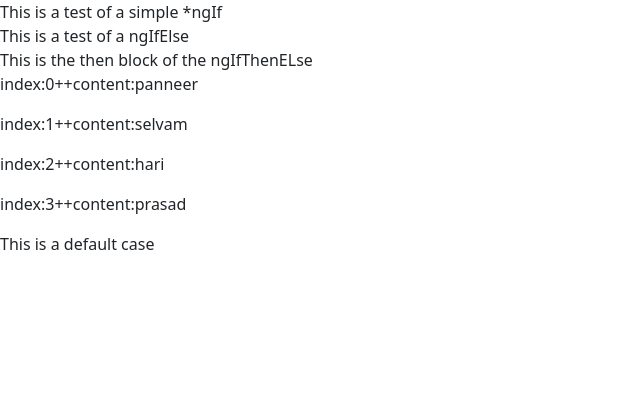
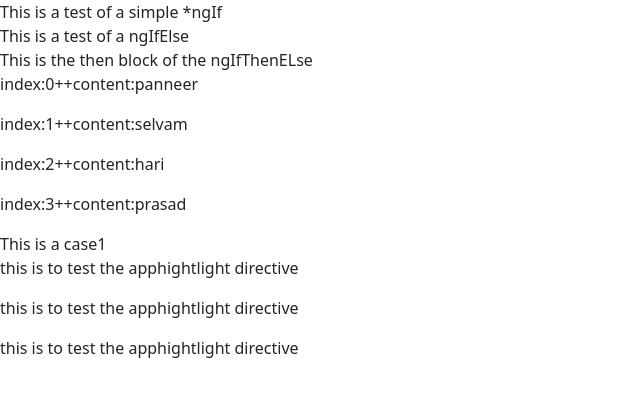
Before and after one commit to panneerssalti/angular-learn-nost, an Angular app: page / in a window 1280 px wide. Shown: the top 396 px of the page, without its empty margins (0-640 px from the left). Built offline with nearby package versions, Linux system fonts and the light colour scheme.

Commit message:
directive and appHighlight

```diff
--- a/src/app/app.module.ts
+++ b/src/app/app.module.ts
@@ -22,6 +22,7 @@ import { TemplateExperimentComponent } from './templates/template-experiment/tem
 import { PipesComponent } from './pipes/pipes.component';
 import { ConcatenatePipe } from './pipes/concatenate.pipe';
 import { DirectiveCheckComponent } from './directive-check/directive-check.component';
+import { AppHighlightDirective } from './directive-check/app-hightlightdirective';
 
 @NgModule({
   declarations: [
@@ -44,7 +45,8 @@ import { DirectiveCheckComponent } from './directive-check/directive-check.compo
     TemplateExperimentComponent,
     PipesComponent,
     ConcatenatePipe,
-    DirectiveCheckComponent
+    DirectiveCheckComponent,
+    AppHighlightDirective
   ],
   imports: [
     BrowserModule,
--- /dev/null
+++ b/src/app/directive-check/app-hightlightdirective.ts
@@ -0,0 +1,22 @@
+import { Directive, ElementRef, Input, HostListener } from '@angular/core';
+
+@Directive({
+  selector: '[appHighlight]'
+})
+export class AppHighlightDirective {
+
+  constructor(private el:ElementRef) { }
+  @Input({
+    required:false
+  }) appHighlight = '';
+  @Input() defaultColor = '';
+
+  @HostListener('mouseenter') onMouseEnter():void{
+      this.highlight(this.appHighlight||this.defaultColor||'red');
+  }
+
+  highlight(color:string):void{
+    this.el.nativeElement.style.backgroundColor = color;
+  }
+
+}
--- a/src/app/directive-check/directive-check.component.html
+++ b/src/app/directive-check/directive-check.component.html
@@ -20,5 +20,9 @@
 <div [ngSwitch]="switchString">
     <div *ngSwitchCase="'case1'">This is a case1</div>
     <div *ngSwitchCase="'case2'">This is a case2</div>
-    <div *ngSwitchDefault>This is a default case</div>
+    <div *ngSwitchDefault>This is a case1</div>
 </div>
+
+<p [appHighlight]="highlightColor">this is to test the apphightlight directive</p>
+<p appHighlight>this is to test the apphightlight directive</p>
+<p appHighlight defaultColor="green">this is to test the apphightlight directive</p>
--- a/src/app/directive-check/directive-check.component.ts
+++ b/src/app/directive-check/directive-check.component.ts
@@ -9,4 +9,6 @@ export class DirectiveCheckComponent {
   booleanValue:boolean = true;
   stringArray:Array<string> = ['panneer','selvam','hari','prasad'];
   switchString:string = 'case5';
+  highlightColor:string = 'pink';
+  defaultColor:string = 'yellow';
 }
```
